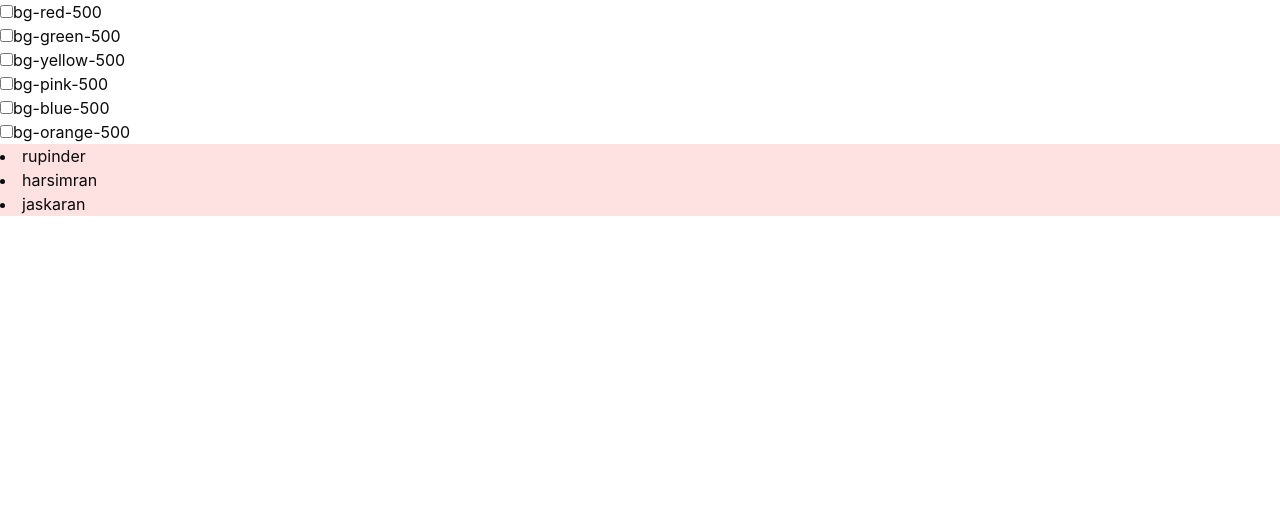
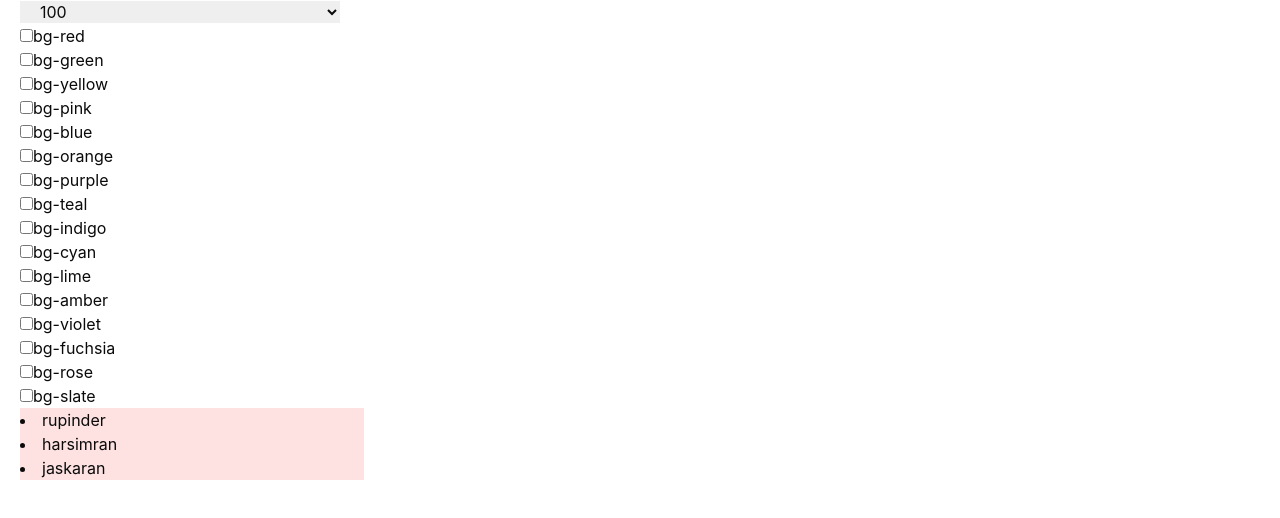
Before and after one commit to Rupinder-17/react-app3, a React (Vite) app: page / in a window 1280 px wide. Shown: the top 518 px of the page. Built offline with nearby package versions, Linux system fonts and the light colour scheme.

Commit message:
add a feature to select a color shade

```diff
--- a/src/Components/ColorSelect.jsx
+++ b/src/Components/ColorSelect.jsx
@@ -4,60 +4,101 @@ export const ColorSelect = () => {
   const arr1 = ["rupinder", "harsimran", "jaskaran"];
 
   const backGroundColors = [
-    { label: "Red", value: "bg-red-500" },
-    { label: "Green", value: "bg-green-500" },
-    { label: "Yellow", value: "bg-yellow-500" },
-    { label: "Pink", value: "bg-pink-500" },
-    { label: "Blue", value: "bg-blue-500" },
-    { label: "Orange", value: "bg-orange-500" },
+    { label: "Red", value: "bg-red" },
+    { label: "Green", value: "bg-green" },
+    { label: "Yellow", value: "bg-yellow" },
+    { label: "Pink", value: "bg-pink" },
+    { label: "Blue", value: "bg-blue" },
+    { label: "Orange", value: "bg-orange" },
+    { label: "Purple", value: "bg-purple" },
+    { label: "Teal", value: "bg-teal" },
+    { label: "Indigo", value: "bg-indigo" },
+    { label: "Cyan", value: "bg-cyan" },
+    { label: "Lime", value: "bg-lime" },
+    { label: "Amber", value: "bg-amber" },
+    { label: "Violet", value: "bg-violet" },
+    { label: "Fuchsia", value: "bg-fuchsia" },
+    { label: "Rose", value: "bg-rose" },
+    { label: "Slate", value: "bg-slate" },
   ];
 
-  const [seletedColor, setSelectedColors] = useState([])
+  const [seletedColor, setSelectedColors] = useState([]);
   console.log(seletedColor);
 
+  const [inputValue, setInputValue] = useState(100);
+  console.log("mm", inputValue);
 
-  const handleChangeInput = (e)=>{
-    const {value , checked} = e.target
-    if(checked){
-      setSelectedColors((prev)=> [...prev ,value])
+  const handleChangeInput = (e) => {
+    const { value, checked } = e.target;
+    if (checked) {
+      setSelectedColors((prev) => [...prev, value]);
+    } else {
+      setSelectedColors((prev) => prev.filter((color) => color !== value));
     }
-    else{
-      setSelectedColors((prev)=> prev.filter((color)=> color!== value))
-    }
-  }
-
+  };
 
   return (
-    <div>
+    <div className=" w-96 px-5">
+      <select
+        onChange={(e) => {
+          setInputValue(e.target.value);
+        }}
+        value={inputValue}
+        className="w-80 px-4"
+      >
+        <option value="100">100</option>
+        <option value="200">200</option>
+        <option value="300">300</option>
+        <option value="400">400</option>
+        <option value="500">500</option>
+      </select>
       {backGroundColors.map((item, index) => {
         return (
           <div key={index}>
-            <input type="checkbox"  id={item.value} value={item.value} onChange={handleChangeInput} />
+            <input
+              type="checkbox"
+              id={item.value}
+              value={item.value}
+              onChange={handleChangeInput}
+            />
             <label htmlFor={item.value}>{item.value}</label>
           </div>
         );
       })}
-
-      {arr1.map((item , index)=>(
-        <ListItem key={index} items={item} seletedColor={seletedColor}/>
+      {arr1.map((item, index) => (
+        <ListItem
+          key={index}
+          item={item}
+          seletedColor={seletedColor}
+          inputValue={inputValue}
+        />
       ))}
-
     </div>
   );
 };
 
-function ListItem({items="" , seletedColor=[]}){
-  const [listItems, setListItems] = useState("bg-red-100")
-  console.log(listItems);
+function ListItem({ item = "", seletedColor, inputValue }) {
+  const [listItems, setListItems] = useState("bg-red-100");
 
 
-  const changeColor = ()=>{
+  const changeColor = () => {
     const bgRandomColor = Math.floor(Math.random() * seletedColor?.length);
-    const colorChanged = seletedColor[bgRandomColor]
-    setListItems(colorChanged)
-  }
-  return(
 
-    <li onClick={changeColor} className={listItems}>{items}</li>
-  )
+    const colorChanged = `${seletedColor[bgRandomColor]}-${inputValue}`; // default in case array is empty
+    console.log("vvvv", colorChanged);
+
+    setListItems(colorChanged);
+  };
+console.log(listItems);
+
+  return (
+    <li
+      onClick={changeColor}
+      // style={{ backgroundColor: listItems }}
+
+      className={`${listItems}`} // combines color and intensity correctly
+    >
+      {item}
+    </li>
+  );
 }
```
